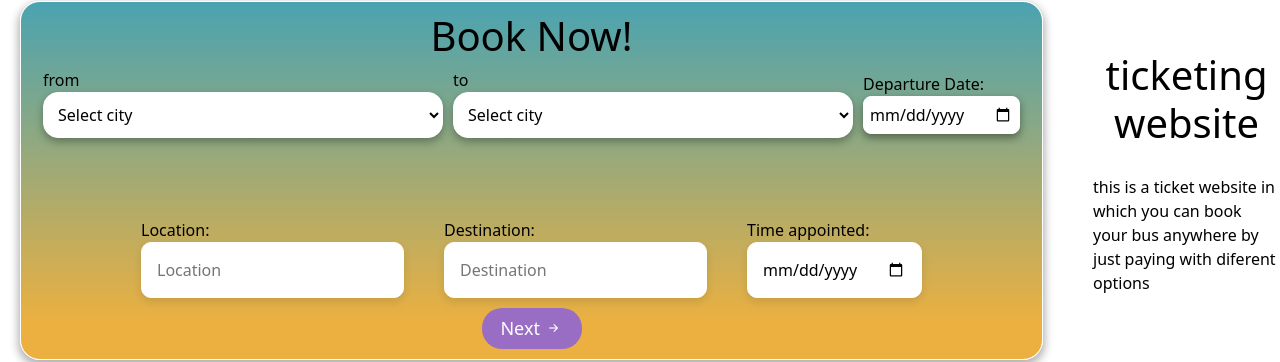
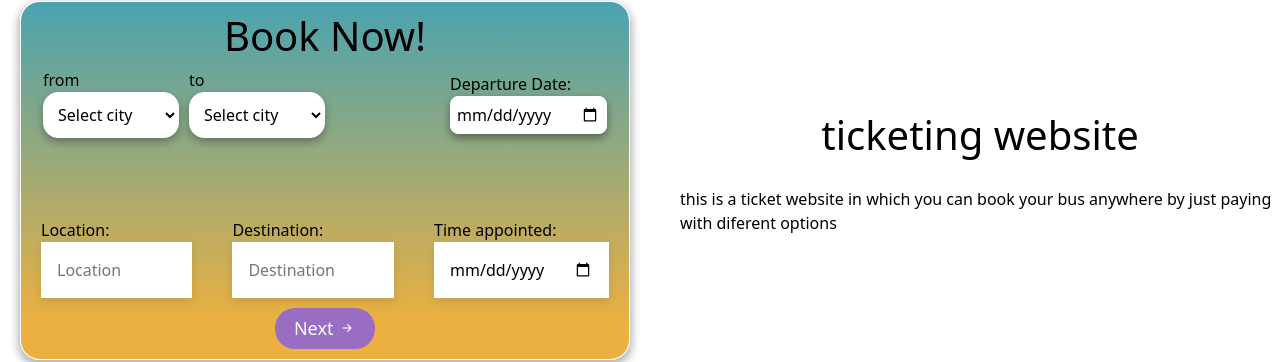
Before and after one commit to yabuz87/teguazth-Frontend, a React app: page / in a window 1280 px wide. Shown: the part 104-466 px from the top of the page. Built offline with nearby package versions, Linux system fonts and the light colour scheme; the HTML template or start-up script is replaced by a standard one.

Commit message:
removed some styling from FillForm.jsx

```diff
--- a/src/components/FillForm/FillForm.css
+++ b/src/components/FillForm/FillForm.css
@@ -39,7 +39,7 @@
     color:white;
     transition:0.3s;
 }
-input, select{
+ .right-section input,.right-section select{
     border-radius: 10px;
     border:0.3px solid black;
     line-height: 15px;
```
